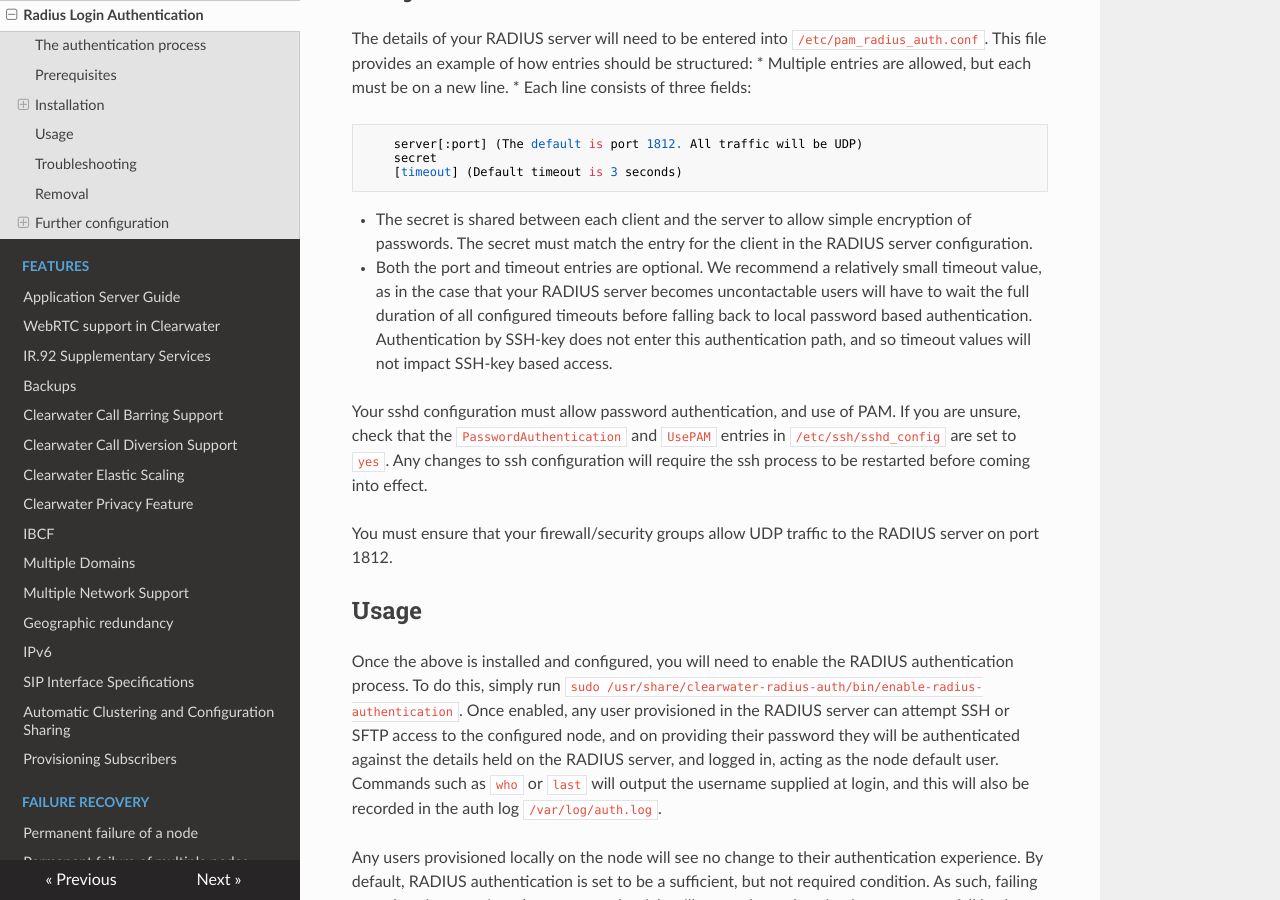
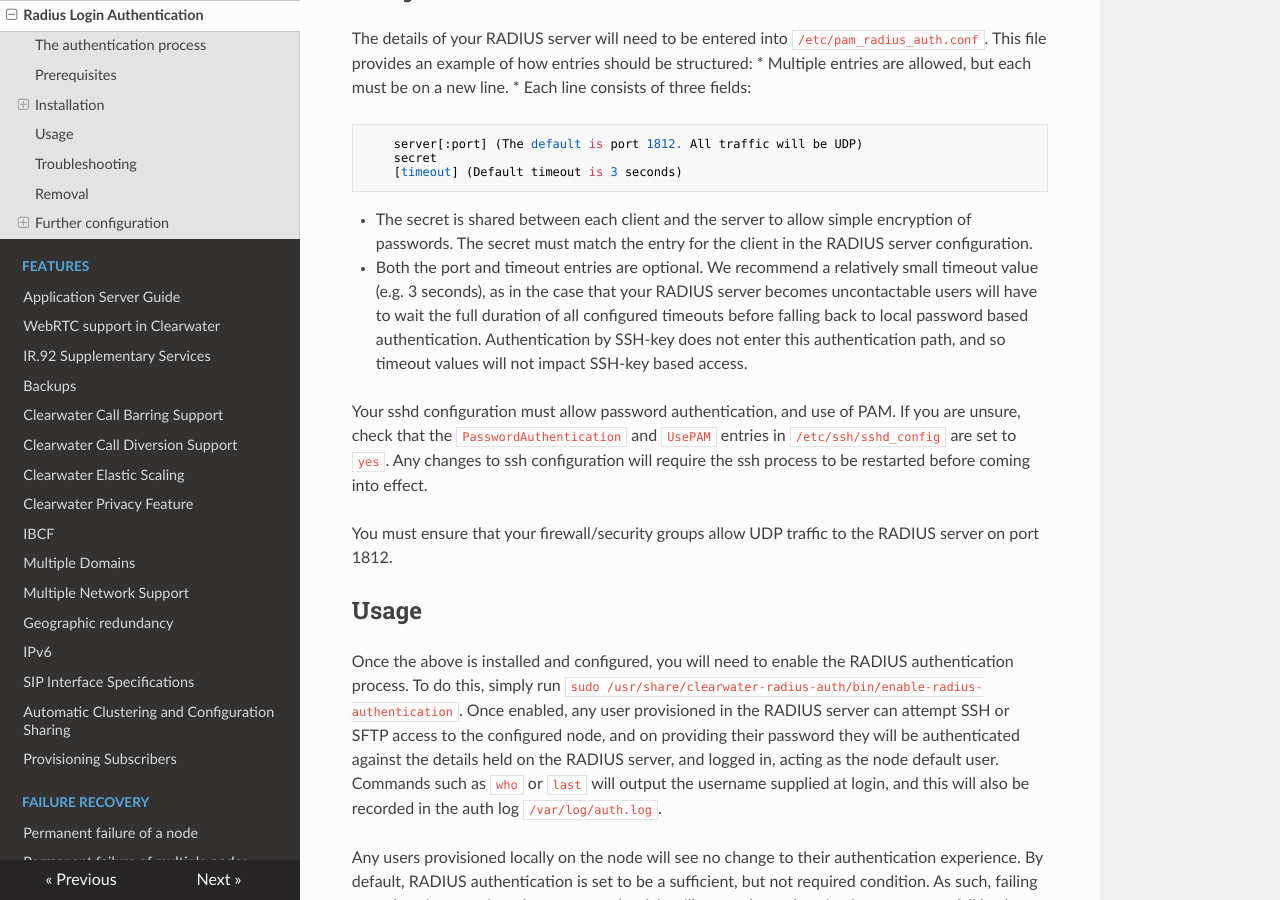
Before and after one commit to Metaswitch/clearwater-readthedocs, an MkDocs documentation site: the page built from docs/Radius_Authentication.md, in a window 1280 px wide and 900 px high, scrolled down 1129 px. Built offline with MkDocs 1.6.1, drawn with Linux system fonts in a browser that asks for light colours; nearby versions of some CDN libraries; old or Windows-style settings are respelled for this version of MkDocs.

Commit message:
More specific timeout recommendation

````diff
--- a/docs/Radius_Authentication.md
+++ b/docs/Radius_Authentication.md
@@ -38,7 +38,7 @@ The details of your RADIUS server will need to be entered into `/etc/pam_radius_
 ```
 
 * The secret is shared between each client and the server to allow simple encryption of passwords. The secret must match the entry for the client in the RADIUS server configuration.
-* Both the port and timeout entries are optional. We recommend a relatively small timeout value, as in the case that your RADIUS server becomes uncontactable users will have to wait the full duration of all configured timeouts before falling back to local password based authentication. Authentication by SSH-key does not enter this authentication path, and so timeout values will not impact SSH-key based access.
+* Both the port and timeout entries are optional. We recommend a relatively small timeout value (e.g. 3 seconds), as in the case that your RADIUS server becomes uncontactable users will have to wait the full duration of all configured timeouts before falling back to local password based authentication. Authentication by SSH-key does not enter this authentication path, and so timeout values will not impact SSH-key based access.
 
 Your sshd configuration must allow password authentication, and use of PAM. If you are unsure, check that the `PasswordAuthentication` and `UsePAM` entries in `/etc/ssh/sshd_config` are set to `yes`. Any changes to ssh configuration will require the ssh process to be restarted before coming into effect.
 
````
